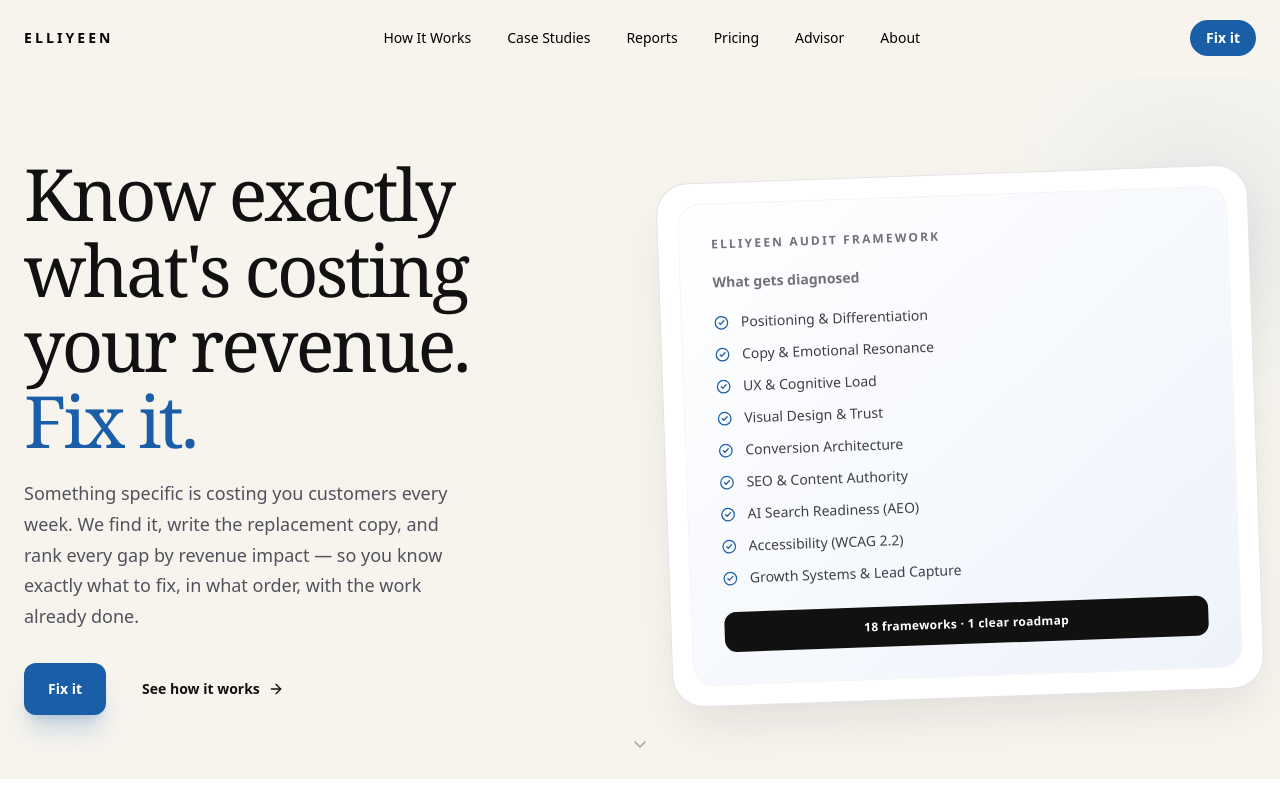
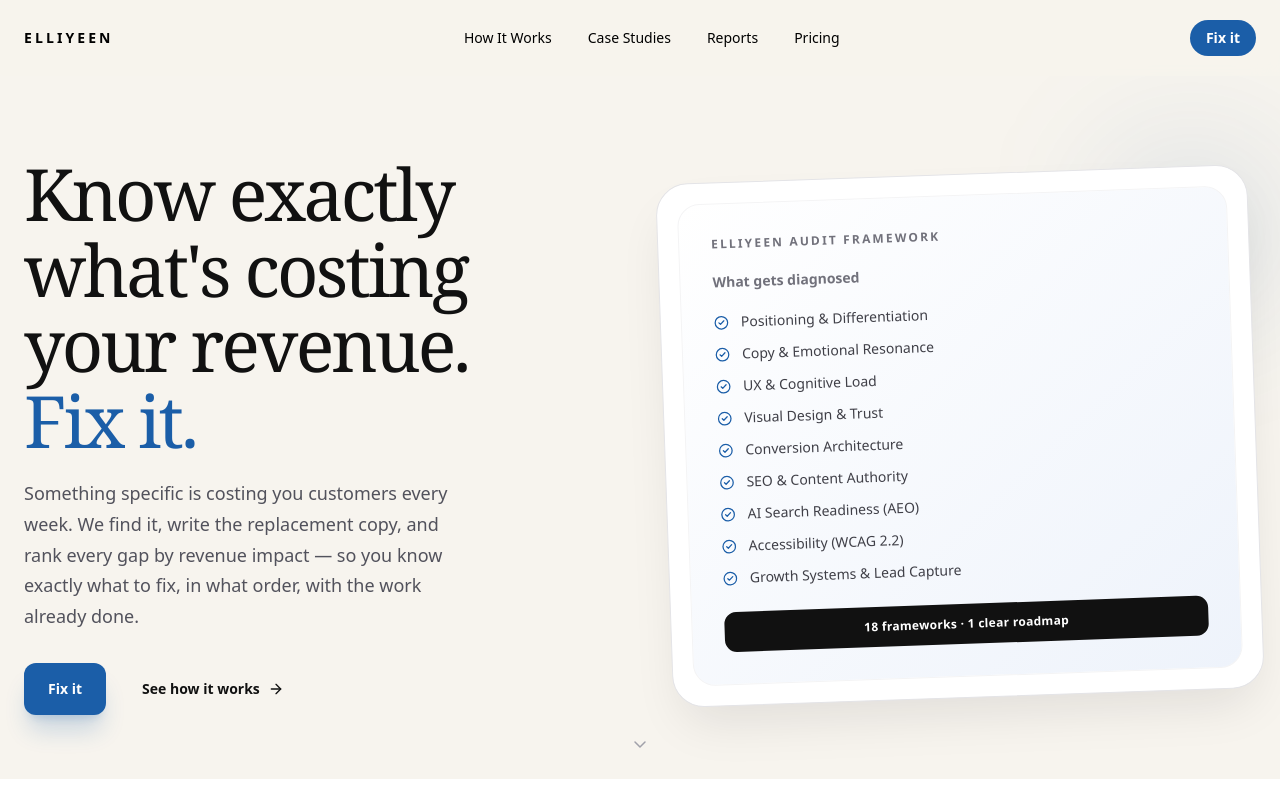
Before and after one commit to elliyeen/elliyeen-get-started, a Next.js app: page / in a window 1280 px wide. Shown: the top 800 px of the page. Built offline with nearby package versions, Linux system fonts and the light colour scheme.

Commit message:
Remove Advisor and About from nav

```diff
--- a/app/MobileNav.tsx
+++ b/app/MobileNav.tsx
@@ -8,8 +8,6 @@
   { label: "Case Studies", href: "/#cases" },
   { label: "Reports", href: "/reports" },
   { label: "Pricing", href: "/#pricing" },
-  { label: "Advisor", href: "/#advisor" },
-  { label: "About",   href: "/about" },
 ];
 
 export default function MobileNav() {
--- a/app/SiteNav.tsx
+++ b/app/SiteNav.tsx
@@ -23,8 +23,6 @@
           <a href="/#cases"      className="hover:text-black">Case Studies</a>
           <a href="/reports"     className="hover:text-black">Reports</a>
           <a href="/#pricing"    className="hover:text-black">Pricing</a>
-          <a href="/#advisor"    className="hover:text-black">Advisor</a>
-          <a href="/about"       className="hover:text-black">About</a>
         </div>
 
         <div className="flex items-center gap-2">
```
